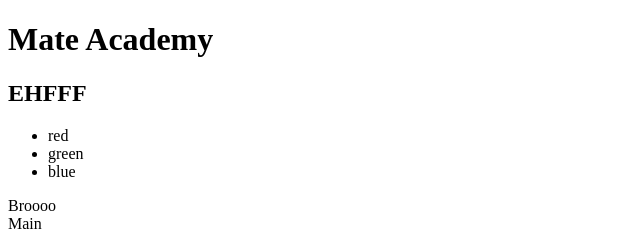
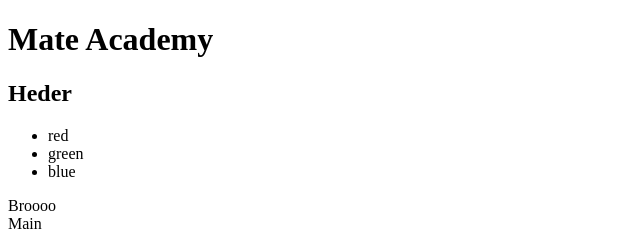
Before and after one commit to TymofiiKhlystik/my-project1, a plain HTML site: page index.html in a window 1280 px wide. Shown: the full height of the page, 0-640 px from the left. Drawn offline with Linux system fonts and the light colour scheme.

Commit message:
Update index.html

```diff
--- a/index.html
+++ b/index.html
@@ -7,7 +7,7 @@
 </head>
 <body>
   <h1>Mate Academy</h1>
-    <h2>EHFFF</h2>
+    <h2>Heder</h2>
   <ul>
     <li>red</li>
     <li>green</li>
```
